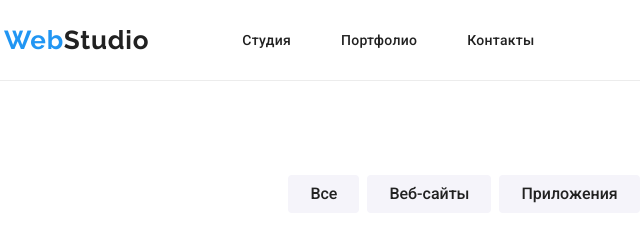
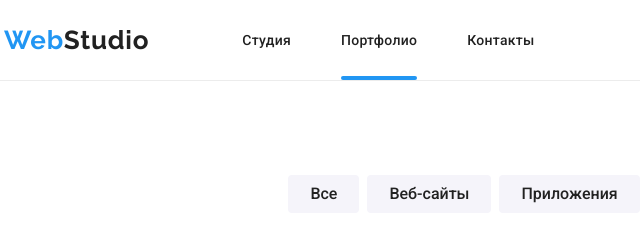
Before and after one commit to msselizabeth/goit-markup-hw-05, a plain HTML site: page portfolio.html in a window 1280 px wide. Shown: the top 240 px of the page, 51-691 px from the left. Drawn offline with nearby package versions, Linux system fonts and the light colour scheme.

Commit message:
Active line

```diff
--- a/css/styles.css
+++ b/css/styles.css
@@ -79,7 +79,9 @@ align-items: center;}
 
 .menu-item:last-child { margin-right: 0;}
 
-.menu-link { color: var(--color-primary);
+.menu-link { position: relative;
+
+    color: var(--color-primary);
     text-decoration: none;
     font-weight: 500;
     line-height: 1.172;
@@ -91,6 +93,21 @@ align-items: center;}
 
 .menu-link:hover , .menu-link:focus {color: var(--color-active);
     }
+.menu-link::after { content: " ";
+    position: absolute;
+    bottom: 0;
+    left: 0;
+
+    opacity: 0;
+
+display: block;
+width: 100%;
+height: 4px;
+border-radius: 2px;
+background-color: var(--color-active);
+}
+
+.menu-link.current::after { opacity: 1;}
 
 .header-contacts { display: flex;
 margin-left: auto;
--- a/portfolio.html
+++ b/portfolio.html
@@ -26,7 +26,7 @@
                 <a class="menu-link" href="./index.html">Студия</a>
             </li>
              <li class="menu-item">
-                <a class="menu-link" href="./portfolio.html">Портфолио</a>
+                <a class="menu-link current" href="./portfolio.html">Портфолио</a>
             </li>
              <li class="menu-item">
                 <a class="menu-link" href="#">Контакты</a>
```
Also changed, not shown: index.html (+1 -1 lines), 1 other file.
